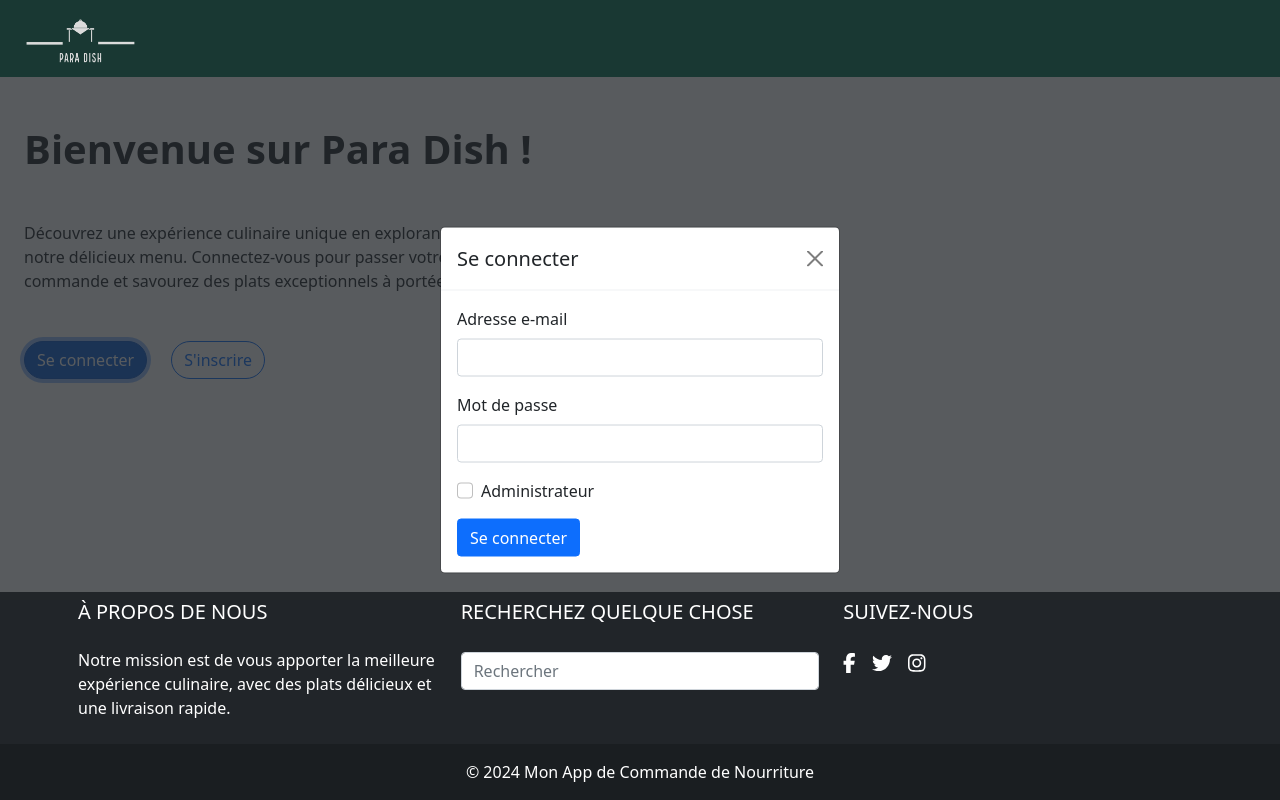
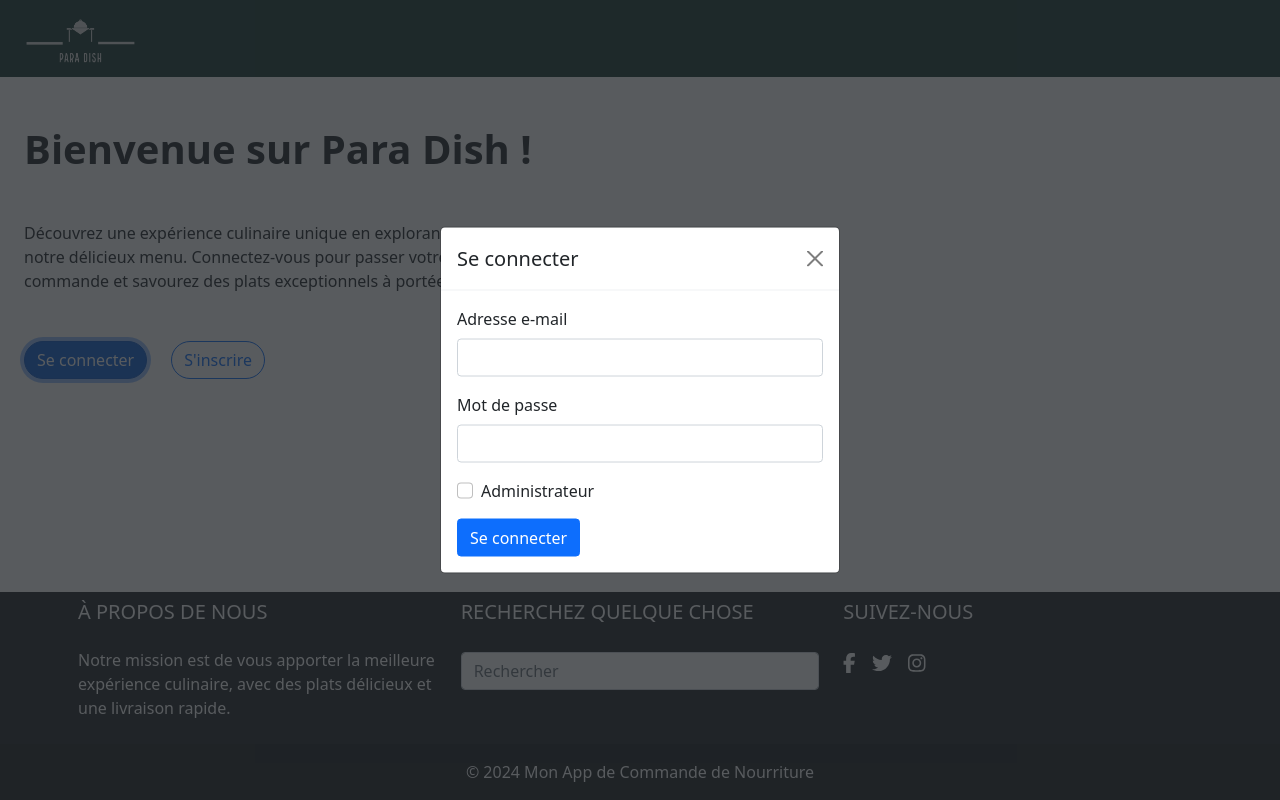
Before and after one commit to Food-orders-mgt2/frontend, a React (Vite) app: page / in a window 1280 px wide. Both pictures are taken after a click on the button "Se connecter". Built offline with nearby package versions, Linux system fonts and the light colour scheme; no server answers.

Commit message:
fix : Debug form login and signup

```diff
--- a/src/components/SignUpModal.jsx
+++ b/src/components/SignUpModal.jsx
@@ -65,7 +65,7 @@ export default function SignUpModal() {
   return (
     <>
       {modalState.signUpModal && (
-        <div className="position-fixed top-0 vw-100 vh-100">
+        <div className="position-fixed top-0 vw-100 vh-100" style={{ zIndex: 1000 }}>
           <div
           onClick={closeModal}
           className="w-100 h-100 bg-dark bg-opacity-75">
--- a/src/components/SigninModal.jsx
+++ b/src/components/SigninModal.jsx
@@ -68,7 +68,7 @@ export default function SignInModal() {
   return (
     <>
       {modalState.signInModal && (
-        <div className="position-fixed top-0 vw-100 vh-100">
+        <div className="position-fixed top-0 vw-100 vh-100" style={{ zIndex: 1000 }}>
           <div
             onClick={closeModal}
             className="w-100 h-100 bg-dark bg-opacity-75"
```
